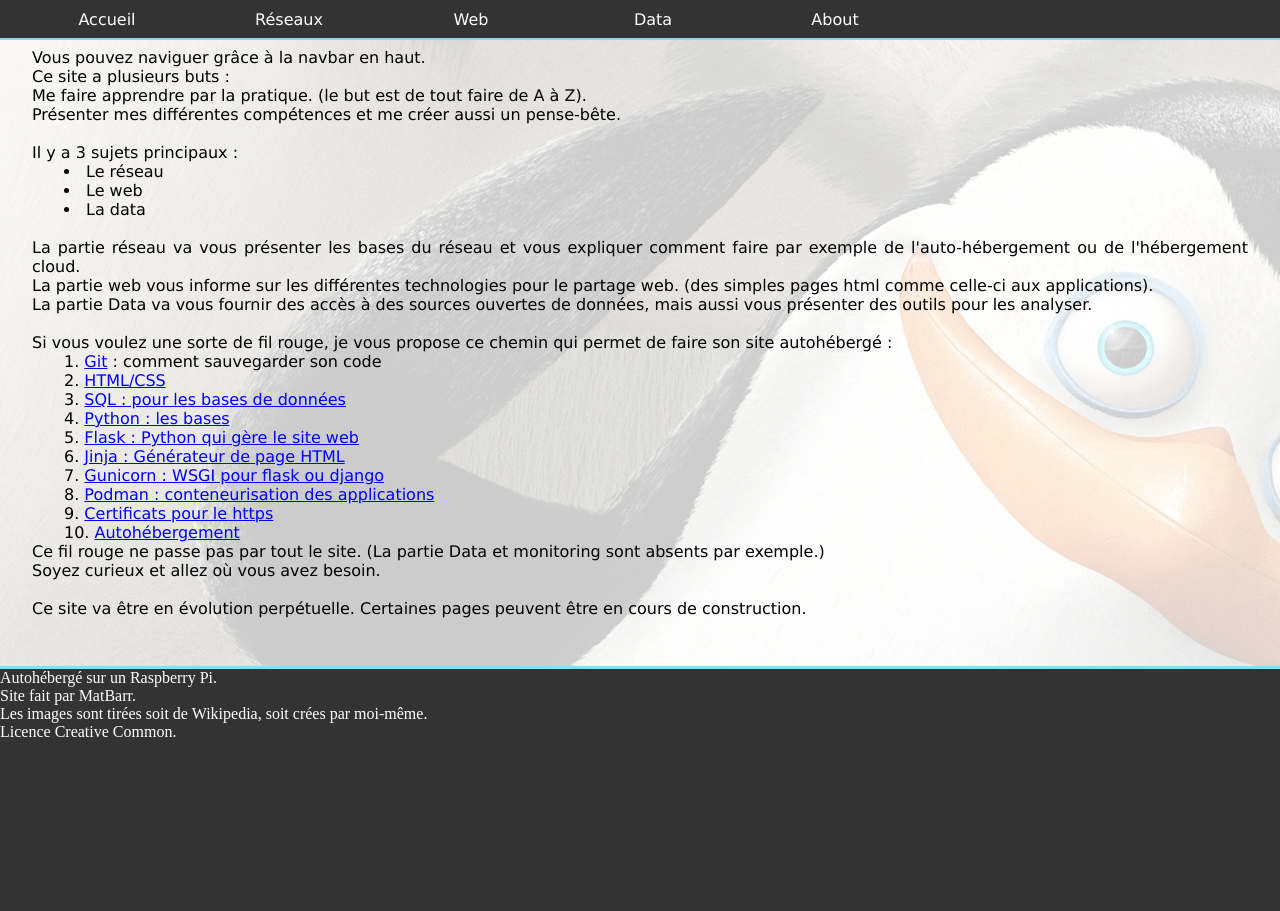
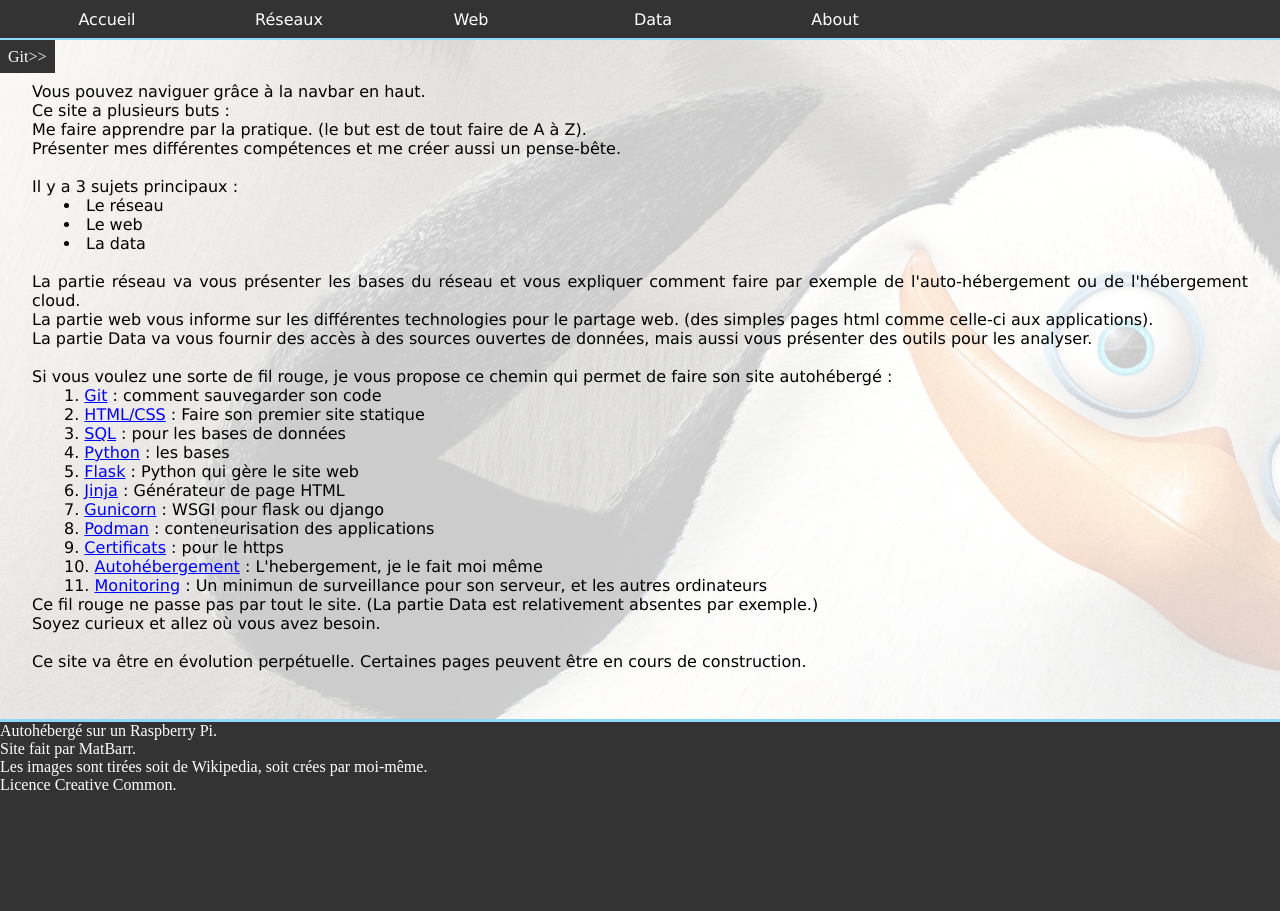
Before and after one commit to barrmath/piweb, a Flask app: page / in a window 1280 px wide. Shown: the top 911 px of the page. Before the commit the page ends 737 px from the top, so only its background shows below. Run offline with Flask 3, Linux system fonts and the light colour scheme; style sheets or scripts are compiled from the project's sources.

Commit message:
mise en place d'un fil rouge pour le site WIP

```diff
--- a/truc_a_faire.txt
+++ b/truc_a_faire.txt
@@ -2,7 +2,6 @@
 _ colonne ressource sur le cotès
 _ kubernetes et Nginx
 # amelioration
-_ fil d arianne suivant precedent
 _ voir minikube dashboard
 _ mettre transparence sur certificat  et auto hebergement
 _ colorisation dans flask une image est rester la viré
--- a/web_app/static/scss/menu/style_menu_burger.scss
+++ b/web_app/static/scss/menu/style_menu_burger.scss
@@ -63,4 +63,7 @@
     color:#ffffff;
     font-size: 1rem;
     }
+  .LastNext{
+    margin-top: 4rem;
+  }
 }
--- a/web_app/static/scss/menu/style_menu_computer.scss
+++ b/web_app/static/scss/menu/style_menu_computer.scss
@@ -62,4 +62,8 @@
   .deroulant > a::after{
     font-size: 0.75rem;
   }
+
+  .LastNext{
+    margin-top: 3rem;
+  }
 }
--- a/web_app/static/scss/section/style_base.scss
+++ b/web_app/static/scss/section/style_base.scss
@@ -32,3 +32,25 @@ footer{
   /* Pour que la checkbox ne s'affiche pas */
   display: none;
 }
+
+
+.next{
+  left:auto;
+  text-align: end;
+
+  a{
+    text-decoration: none;
+    background-color: variables.$nav-background-color;
+    color:#ffffff;
+    padding: 0.5rem;
+  }
+}
+
+.last{
+  a{
+    text-decoration: none;
+    background-color: variables.$nav-background-color;
+    color: #ffffff;
+    padding: 0.5rem;
+  }
+}
--- a/web_app/static/scss/section/style_section.scss
+++ b/web_app/static/scss/section/style_section.scss
@@ -5,7 +5,7 @@ section{
     font-family: Verdana, sans-serif;
     text-align: justify;
     margin-block-end: 3rem;
-    margin-top: 3rem;
+    margin-top: 1rem;
     margin-left: 2rem;
     margin-right: 2rem;
 }
--- a/web_app/templates/base.html
+++ b/web_app/templates/base.html
@@ -28,7 +28,16 @@
           </li>
         {% endfor %}
       </ul>
-      </nav>
+    </nav>
+    <div class="LastNext">
+      {% if last != "" %}
+        <span class="last">
+        <a href="{{ url_for(last) }}">&lt;&lt; {{ last }}</a></span>
+      {% endif %}
+      {% if next != "" %}
+        <span class="next"><a href="{{ url_for(next) }}">{{ next }}&gt;&gt;</a></span>
+      {% endif %}
+    </div>
     </header>
     <main>
         <div>
--- a/web_app/templates/index.html
+++ b/web_app/templates/index.html
@@ -22,17 +22,18 @@
 <p>Si vous voulez une sorte de fil rouge, je vous propose ce chemin qui permet de faire son site autohébergé : </p>
 <ol>
     <li><a href={{ url_for('Git') }}>Git</a> : comment sauvegarder son code</li>
-    <li><a href={{ url_for('HTML') }} >HTML/CSS</a></li>
-    <li><a href={{ url_for('SQL') }} >SQL : pour les bases de données</a></li>
-    <li><a href={{ url_for('Python') }} >Python : les bases</a></li>
-    <li><a href={{ url_for('Flask') }} >Flask : Python qui gère le site web</a></li>
-    <li><a href={{ url_for('Jinja') }} >Jinja : Générateur de page HTML</a></li>
-    <li><a href={{ url_for('Gunicorn') }} >Gunicorn : WSGI pour flask ou django</a></li>
-    <li><a href={{ url_for('Podman') }} >Podman : conteneurisation des applications</a></li>
-    <li><a href={{ url_for('Certificat') }} >Certificats pour le https</a></li>
-    <li><a href={{ url_for('Autohébergement') }} >Autohébergement</a></li>
+    <li><a href={{ url_for('HTML') }} >HTML/CSS</a> : Faire son premier site statique</li>
+    <li><a href={{ url_for('SQL') }} >SQL</a> : pour les bases de données</li>
+    <li><a href={{ url_for('Python') }} >Python</a> : les bases</li>
+    <li><a href={{ url_for('Flask') }} >Flask</a> : Python qui gère le site web</li>
+    <li><a href={{ url_for('Jinja') }} >Jinja</a> : Générateur de page HTML</li>
+    <li><a href={{ url_for('Gunicorn') }} >Gunicorn</a> : WSGI pour flask ou django</li>
+    <li><a href={{ url_for('Podman') }} >Podman</a> : conteneurisation des applications</li>
+    <li><a href={{ url_for('Certificat') }} >Certificats</a> : pour le https</li>
+    <li><a href={{ url_for('Autohébergement') }} >Autohébergement</a> : L'hebergement, je le fait moi même</li>
+    <li><a href={{ url_for('Monitoring') }} >Monitoring</a> : Un minimun de surveillance pour son serveur, et les autres ordinateurs</li>
 </ol>
-<p>Ce fil rouge ne passe pas par tout le site. (La partie Data et monitoring sont absents par exemple.)</p>
+<p>Ce fil rouge ne passe pas par tout le site. (La partie Data est relativement absentes par exemple.)</p>
 <p>Soyez curieux et allez où vous avez besoin.</p>
 <br>
 <p>Ce site va être en évolution perpétuelle. Certaines pages peuvent être en cours de construction.</p>
--- a/web_app/views.py
+++ b/web_app/views.py
@@ -12,12 +12,12 @@ def static_from_root():
 @app.route("/", methods=["GET", "POST"])
 @app.route("/index/", methods=["GET", "POST"])
 def Accueil():
-    return render_template("index.html", menu=app.menu, page="about")
+    return render_template("index.html", menu=app.menu, page="about",next=app.menu[2][1],last="")
 
 
 @app.errorhandler(404)
 def page_not_found(e):
-    return render_template("404.html", menu=app.menu, page="erreur404"), 404
+    return render_template("404.html", menu=app.menu, page="erreur404",next="",last=""), 404
 
 
 ####################################################### Partie RESEAUX  ###############################################################
@@ -25,34 +25,33 @@ def page_not_found(e):
 
 @app.route("/reseaux/", methods=["GET", "POST"])
 def Réseaux():
-    return render_template("reseaux_intro.html", menu=app.menu, page="reseaux")
+    return render_template("reseaux_intro.html", menu=app.menu, page="reseaux",next="",last="")
 
 
 @app.route("/reseaux/Auto-hebergement/", methods=["GET", "POST"])
 def Autohébergement():
     return render_template(
-        "reseaux/autohebergement.html", menu=app.menu, page="reseaux"
-    )
+        "reseaux/autohebergement.html", menu=app.menu, page="reseaux",next=app.menu[1][2],last=app.menu[1][5])
 
 
 @app.route("/reseaux/Monitoring/", methods=["GET", "POST"])
 def Monitoring():
-    return render_template("reseaux/monitoring.html", menu=app.menu, page="reseaux")
+    return render_template("reseaux/monitoring.html", menu=app.menu, page="reseaux",next="",last="")
 
 
 @app.route("/reseaux/PodmanKube/", methods=["GET", "POST"])
 def Kube():
-    return render_template("encours.html", menu=app.menu, page="reseaux")
+    return render_template("encours.html", menu=app.menu, page="reseaux",next="",last="")
 
 
 @app.route("/reseaux/Proxy/", methods=["GET", "POST"])
 def Proxy():
-    return render_template("encours.html", menu=app.menu, page="reseaux")
+    return render_template("encours.html", menu=app.menu, page="reseaux",next="",last="")
 
 
 @app.route("/reseaux/Certificat/", methods=["GET", "POST"])
 def Certificat():
-    return render_template("reseaux/certificats.html", menu=app.menu, page="reseaux")
+    return render_template("reseaux/certificats.html", menu=app.menu, page="reseaux",next=app.menu[1][1],last=app.menu[2][6])
 
 
 ####################################################### Partie WEB  ###################################################################
@@ -60,37 +59,37 @@ def Certificat():
 
 @app.route("/web/", methods=["GET", "POST"])
 def Web():
-    return render_template("web_intro.html", menu=app.menu, page="web")
+    return render_template("web_intro.html", menu=app.menu, page="web",next="",last="")
 
 
 @app.route("/web/git/", methods=["GET", "POST"])
 def Git():
-    return render_template("web/git.html", menu=app.menu, page="web")
+    return render_template("web/git.html", menu=app.menu, page="web",next=app.menu[2][2],last=app.menu[0][0])
 
 
 @app.route("/web/HTMLCSS/", methods=["GET", "POST"])
 def HTML():
-    return render_template("web/htmlcss.html", menu=app.menu, page="web")
+    return render_template("web/htmlcss.html", menu=app.menu, page="web",next=app.menu[3][1],last=app.menu[2][1])
 
 
 @app.route("/web/flask/", methods=["GET", "POST"])
 def Flask():
-    return render_template("web/Flask.html", menu=app.menu, page="web")
+    return render_template("web/Flask.html", menu=app.menu, page="web",next=app.menu[2][4],last=app.menu[3][2])
 
 
 @app.route("/web/jinja/", methods=["GET", "POST"])
 def Jinja():
-    return render_template("web/jinja.html", menu=app.menu, page="web")
+    return render_template("web/jinja.html", menu=app.menu, page="web",next=app.menu[2][5],last=app.menu[2][3])
 
 
 @app.route("/web/gunicorn/", methods=["GET", "POST"])
 def Gunicorn():
-    return render_template("web/gunicorn.html", menu=app.menu, page="web")
+    return render_template("web/gunicorn.html", menu=app.menu, page="web",next=app.menu[2][6],last=app.menu[2][4])
 
 
 @app.route("/web/podman/", methods=["GET", "POST"])
 def Podman():
-    return render_template("web/podman.html", menu=app.menu, page="web")
+    return render_template("web/podman.html", menu=app.menu, page="web",next=app.menu[1][5],last=app.menu[2][5])
 
 
 ####################################################### Partie DATA  ##################################################################
@@ -98,27 +97,27 @@ def Podman():
 
 @app.route("/data/", methods=["GET", "POST"])
 def Data():
-    return render_template("data_intro.html", menu=app.menu, page="data")
+    return render_template("data_intro.html", menu=app.menu, page="data",next="",last="")
 
 
 @app.route("/data/SQL/", methods=["GET", "POST"])
 def SQL():
-    return render_template("data/sql.html", menu=app.menu, page="data")
+    return render_template("data/sql.html", menu=app.menu, page="data",next=app.menu[3][2],last=app.menu[2][2])
 
 
 @app.route("/data/python/", methods=["GET", "POST"])
 def Python():
-    return render_template("data/python.html", menu=app.menu, page="data")
+    return render_template("data/python.html", menu=app.menu, page="data",next=app.menu[2][3],last=app.menu[3][1])
 
 
 @app.route("/data/pandas/", methods=["GET", "POST"])
 def Pandas():
-    return render_template("data/pandas.html", menu=app.menu, page="data")
+    return render_template("data/pandas.html", menu=app.menu, page="data",next="",last="")
 
 
 @app.route("/data/graphique/", methods=["GET", "POST"])
 def Graphique():
-    return render_template("data/graphique.html", menu=app.menu, page="data")
+    return render_template("data/graphique.html", menu=app.menu, page="data",next="",last="")
 
 
 ####################################################### Partie ABOUT  ################################################################
@@ -126,4 +125,4 @@ def Graphique():
 
 @app.route("/about/", methods=["GET", "POST"])
 def About():
-    return render_template("about.html", menu=app.menu, page="about")
+    return render_template("about.html", menu=app.menu, page="about",next="",last="")
```
Also changed, not shown: web_app/templates/about.html (+5 -2 lines).
